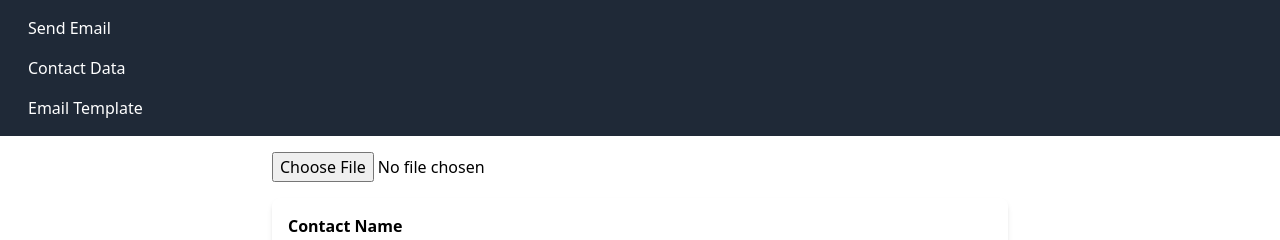
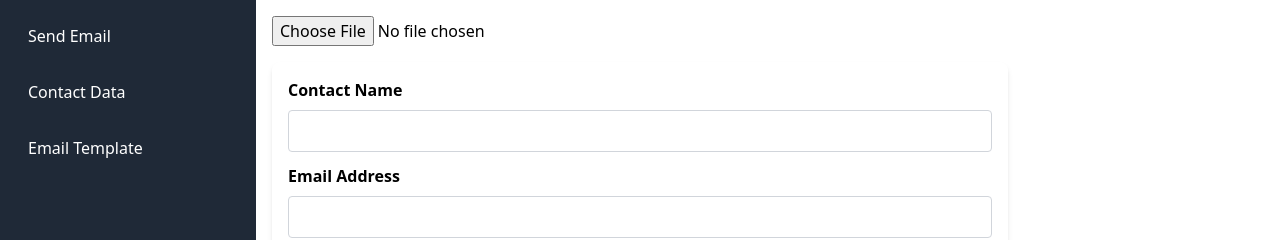
Before and after one commit to REHVan/SHPEUSFTools, a React (Create React App) app in the folder Frontend/: page /contactdata in a window 1280 px wide. Shown: the top 240 px of the page. Built offline with nearby package versions, Linux system fonts and the light colour scheme; no server answers.

Commit message:
FIx navigatipn

```diff
--- a/Frontend/src/components/UserNavBar.jsx
+++ b/Frontend/src/components/UserNavBar.jsx
@@ -1,15 +1,14 @@
 import React from 'react';
 import { Link } from 'react-router-dom';
-import LogoutButton from '../components/LogoutButton';
 
 function UserNavBar() {
     return (
-        <nav className="bg-gray-800 p-4">
+        <nav className="bg-gray-800 p-4 h-screen w-64 fixed">
             <div className="container mx-auto flex flex-col items-start">
                 <ul className="space-y-4">
-                    <li><Link to="/external" className="text-white hover:bg-gray-700 px-3 py-2 rounded">Send Email</Link></li>
-                    <li><Link to="/contactdata" className="text-white hover:bg-gray-700 px-3 py-2 rounded">Contact Data</Link></li>
-                    <li><Link to="/template" className="text-white hover:bg-gray-700 px-3 py-2 rounded">Email Template</Link></li>
+                    <li><Link to="/external" className="text-white hover:bg-gray-700 px-3 py-2 rounded block">Send Email</Link></li>
+                    <li><Link to="/contactdata" className="text-white hover:bg-gray-700 px-3 py-2 rounded block">Contact Data</Link></li>
+                    <li><Link to="/template" className="text-white hover:bg-gray-700 px-3 py-2 rounded block">Email Template</Link></li>
                 </ul>
             </div>
         </nav>
```
